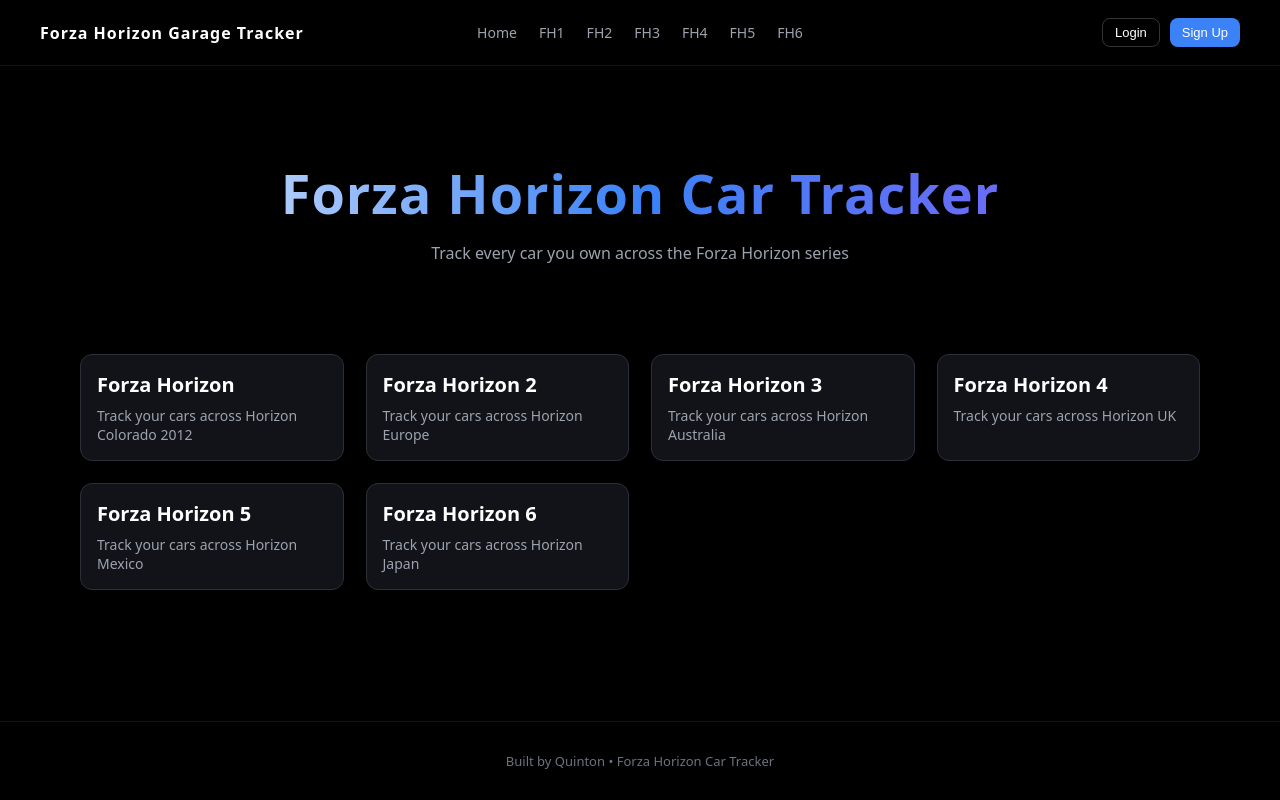
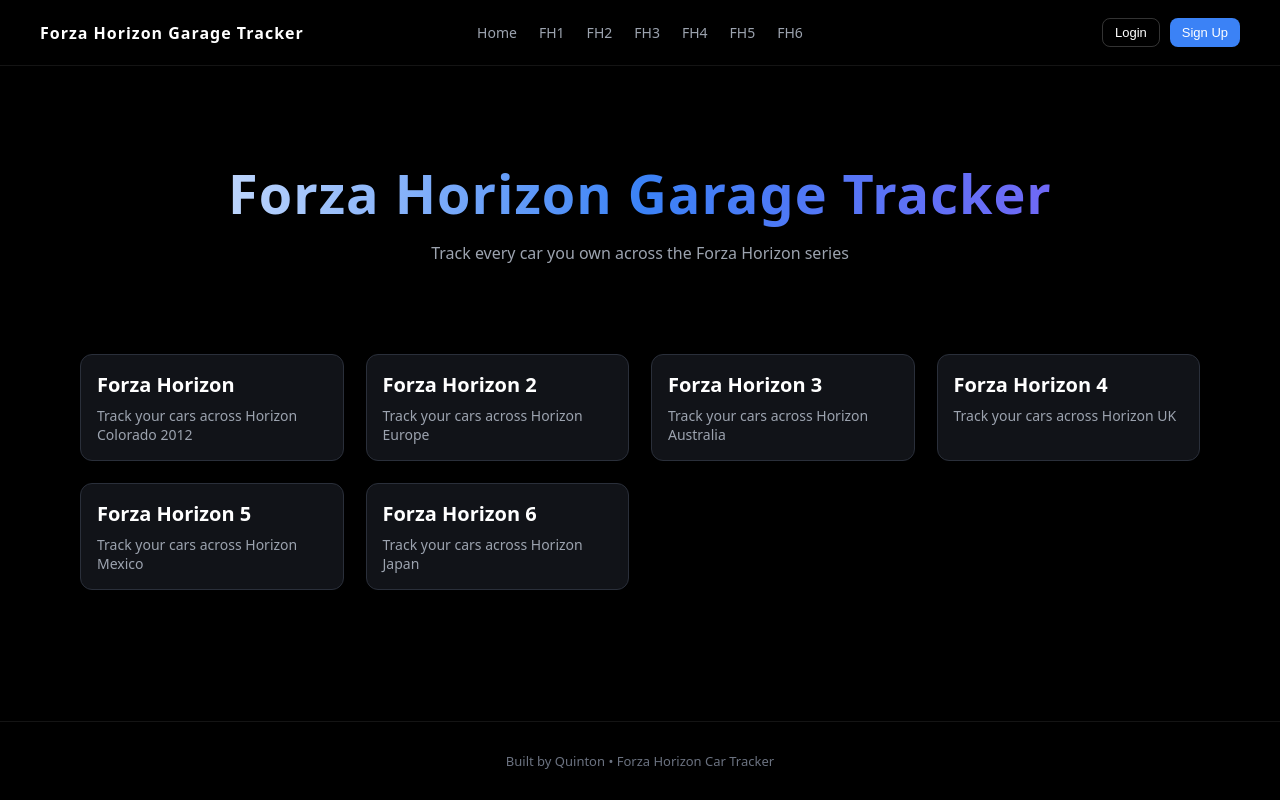
Before and after one commit to quintongillanders/game-collection-tracker, a React (Vite) app: page / in a window 1280 px wide. Built offline with nearby package versions, Linux system fonts and the light colour scheme.

Commit message:
Changed the title to Forza Horizon Garage Tracker

```diff
--- a/index.html
+++ b/index.html
@@ -4,7 +4,7 @@
     <meta charset="UTF-8" />
     <link rel="icon" type="image/svg+xml" href="/favicon.svg" />
     <meta name="viewport" content="width=device-width, initial-scale=1.0" />
-    <title>game-collection-tracker</title>
+    <title>Forza Horizon Garage Tracker</title>
   </head>
   <body>
     <div id="root"></div>
--- a/src/App.jsx
+++ b/src/App.jsx
@@ -18,7 +18,7 @@
           element={
             <>
               <header className="header">
-                <h1>Forza Horizon Car Tracker</h1>
+                <h1>Forza Horizon Garage Tracker</h1>
                 <p>Track every car you own across the Forza Horizon series</p>
               </header>
 
```
